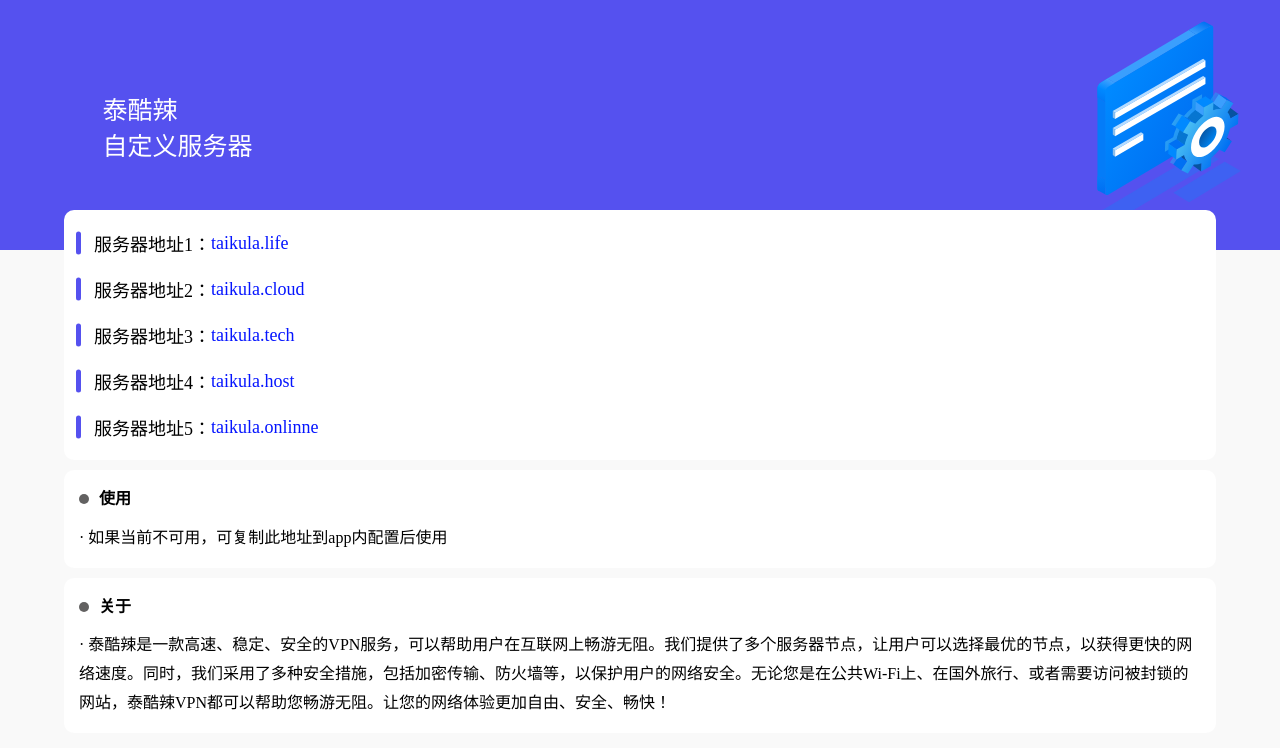
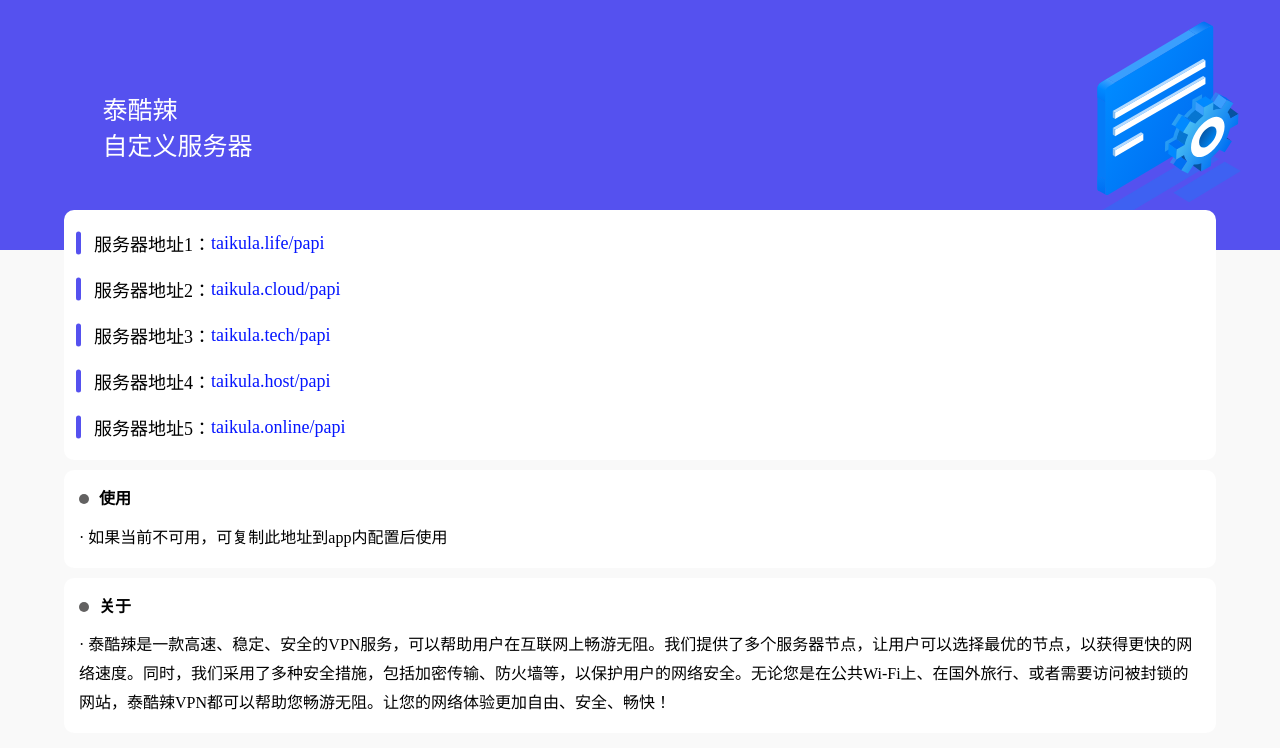
Before and after one commit to ggiv001/taikula, a plain HTML site: page index.html in a window 1280 px wide. Drawn offline with Linux system fonts and the light colour scheme.

Commit message:
Update index.html

```diff
--- a/index.html
+++ b/index.html
@@ -431,23 +431,23 @@
         <div class="addr-box">
             <div class="addr">
                 <span>服务器地址1：</span>
-                <span class="copy">taikula.life</span>
+                <span class="copy">taikula.life/papi</span>
             </div>
             <div class="addr">
                 <span>服务器地址2：</span>
-                <span class="copy">taikula.cloud</span>
+                <span class="copy">taikula.cloud/papi</span>
             </div>
             <div class="addr">
                 <span>服务器地址3：</span>
-                <span class="copy">taikula.tech</span>
+                <span class="copy">taikula.tech/papi</span>
             </div>
             <div class="addr">
                 <span>服务器地址4：</span>
-                <span class="copy">taikula.host</span>
+                <span class="copy">taikula.host/papi</span>
             </div>
             <div class="addr">
                 <span>服务器地址5：</span>
-                <span class="copy">taikula.onlinne</span>
+                <span class="copy">taikula.online/papi</span>
             </div>
         </div>
         <div class="manual">
```
